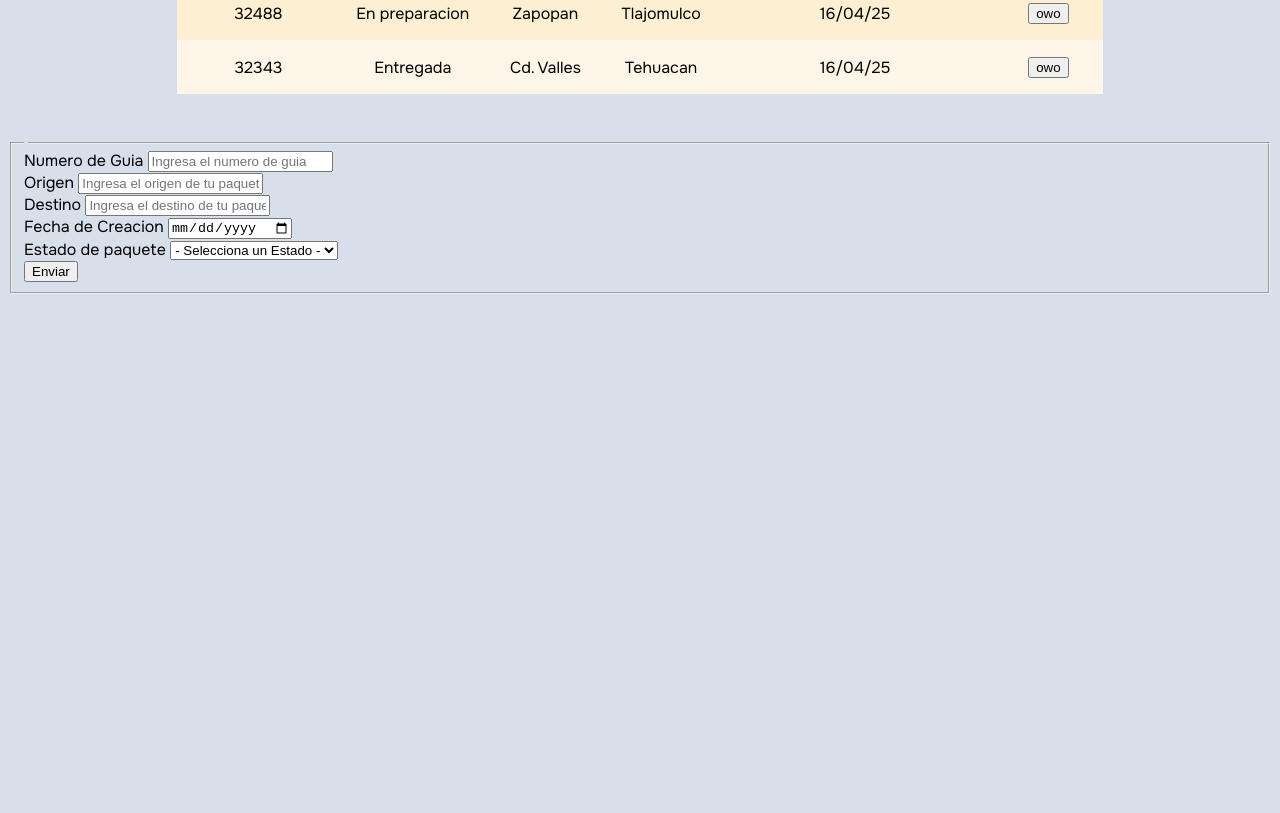
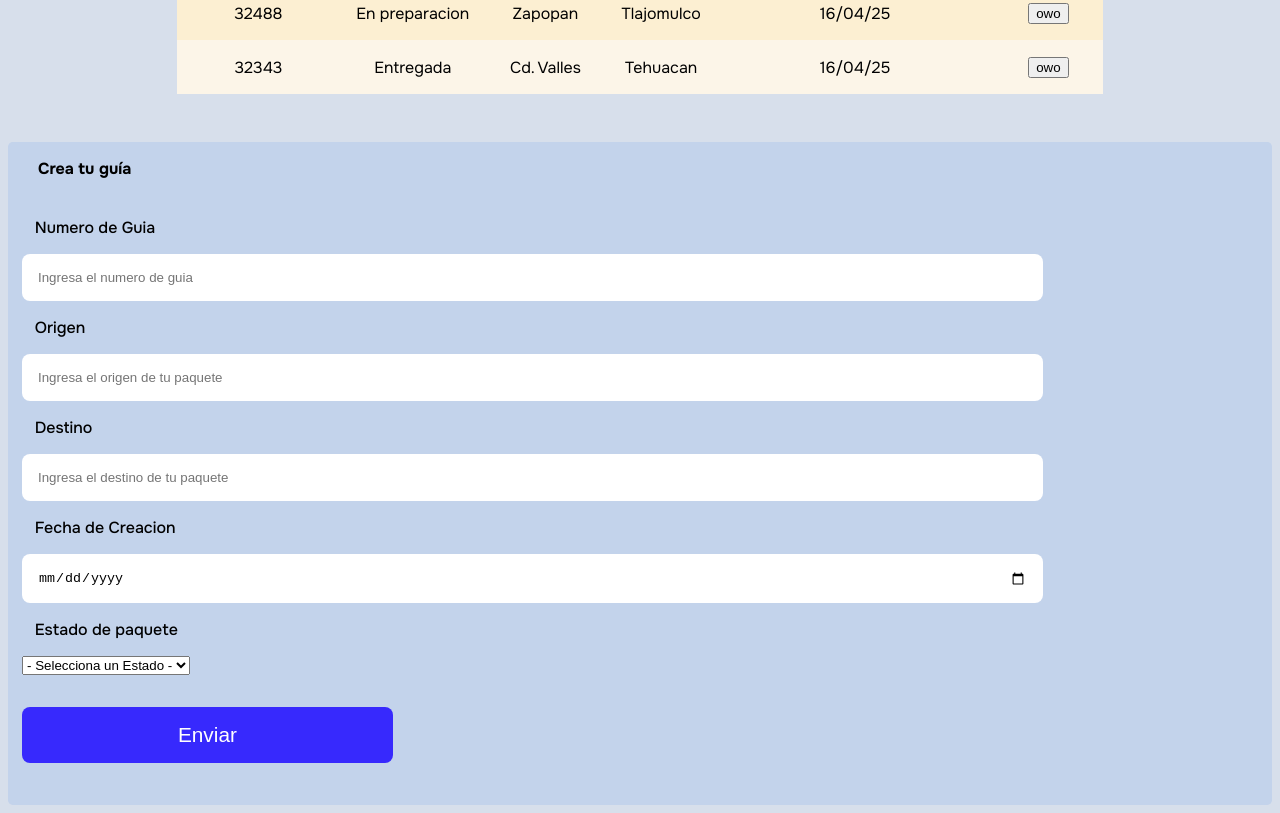
Before and after one commit to RandoMilos/ShippingHound, a plain HTML site: page index.html in a window 1280 px wide. Shown: the part 1188-2001 px from the top of the page. Before the commit the page ends 1490 px from the top, so only its background shows below. Drawn offline with Linux system fonts and the light colour scheme.

Commit message:
Added classes to the guide form
Added classes to the guide form to add styling with css

```diff
--- a/index.html
+++ b/index.html
@@ -44,7 +44,7 @@
             <section>
                 <div class="mainItemsContainer">
                     <div class="mainItem">
-                        <div class="mainItem__title"><p>Numero total de guias</p></div>
+                        <div class="mainItem__title"><p>Número total de guías</p></div>
                         <div class="mainItem__info"><p>384</p></div>
                     </div>
                     <div class="mainItem">
@@ -109,28 +109,28 @@
                     </tr>
                 </table>
             </section>
-            <section>
-                <form>
-                    <fieldset>
-                        <legend></legend>
-                        <div id="packetNumber">
-                            <label for="guideNumber">Numero de Guia</label>
-                            <input type="number" id="guideNumber" name="guideNumberReceived" placeholder="Ingresa el numero de guia" title="Ingresa numero de guia" required>
+            <section class="createGuide">
+                <form class="createGuide__form">
+                    <fieldset class="createGuide__formBody">
+                        <legend class="formBody__title">Crea tu guía</legend>
+                        <div class="formBody__inputContainer" id="packetNumber">
+                            <label class="formBody__inputLabel" for="guideNumber">Numero de Guia</label>
+                            <input class="formBody__inputUser" type="number" id="guideNumber" name="guideNumberReceived" placeholder="Ingresa el numero de guia" title="Ingresa numero de guia" required>
                         </div>
-                        <div id="packetFrom">
-                            <label for="guideFrom">Origen</label>
-                            <input type="text" id="guideFrom" name="guideFromReceived" placeholder="Ingresa el origen de tu paquete" title="Ingresa el origen del paquete" required>
+                        <div class="formBody__inputContainer id="packetFrom">
+                            <label class="formBody__inputLabel" for="guideFrom">Origen</label>
+                            <input class="formBody__inputUser" type="text" id="guideFrom" name="guideFromReceived" placeholder="Ingresa el origen de tu paquete" title="Ingresa el origen del paquete" required>
                         </div>
-                        <div id="packetTo">
-                            <label for="guideTo">Destino</label>
-                            <input type="text" id="guideTo" name="guideToReceived" placeholder="Ingresa el destino de tu paquete" title="Ingresa destino del paquete" required>
+                        <div class="formBody__inputContainer id="packetTo">
+                            <label class="formBody__inputLabel" for="guideTo">Destino</label>
+                            <input class="formBody__inputUser" type="text" id="guideTo" name="guideToReceived" placeholder="Ingresa el destino de tu paquete" title="Ingresa destino del paquete" required>
                         </div>
-                        <div id="packetDate">
-                            <label for="guideDate">Fecha de Creacion</label>
-                            <input type="date" id="guideDate" name="guideDateReceived" required>
+                        <div class="formBody__inputContainer id="packetDate">
+                            <label class="formBody__inputLabel" for="guideDate">Fecha de Creacion</label>
+                            <input class="formBody__inputUser" type="date" id="guideDate" name="guideDateReceived" required>
                         </div>
-                        <div id="packetStatus">
-                            <label for="guideStatus">Estado de paquete</label>
+                        <div class="formBody__inputContainer id="packetStatus">
+                            <label class="formBody__inputLabel" for="guideStatus">Estado de paquete</label>
                             <select name="status" id="guideStatus" required>
                                 <option value="default">- Selecciona un Estado -</option>
                                 <option value="generada">Generada</option>
@@ -140,7 +140,7 @@
                             </select>
                         </div>
                         <div>
-                            <input type="submit" value="Enviar">
+                            <input class="formBody__submitButton" type="submit" value="Enviar">
                         </div>
                     </fieldset>
                 </form>
```
